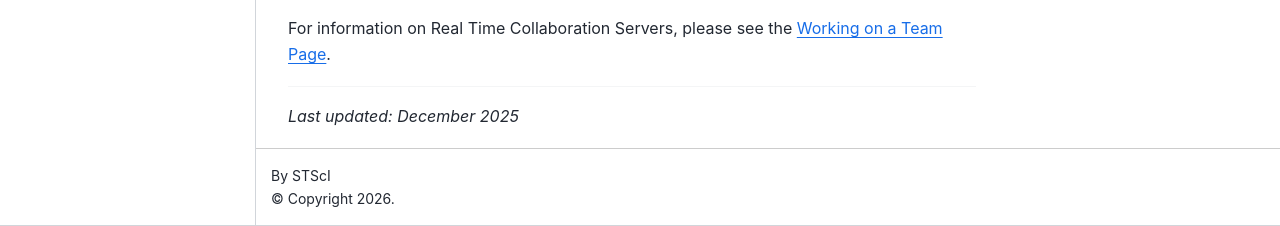
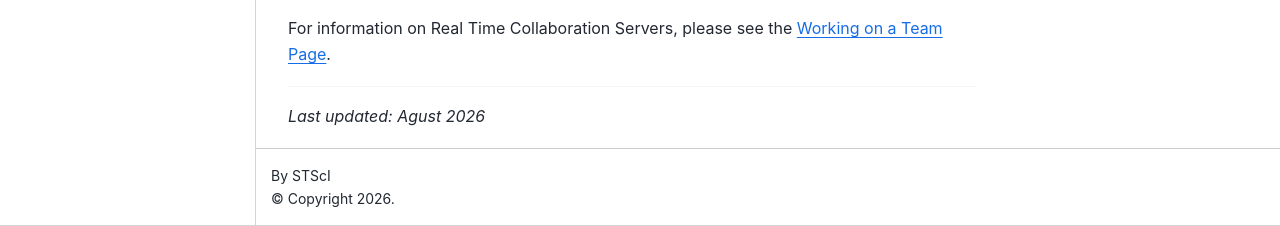
Before and after one commit to spacetelescope/roman_notebooks, a Jupyter Book: the page built from markdown/server.md, in a window 1280 px wide and 900 px high, scrolled down 1406 px. Shown: the part 674-900 px from the top of the window. Built offline with Jupyter Book 1.0.4 settings and Sphinx 7.4.7 and the Sphinx Book theme 1.1.4, drawn with Linux system fonts in a browser that asks for light colours; pages that are not in the unit, such as notebooks, are missing from menus.

Commit message:
Updated dates for server and tutorials markdown files

```diff
--- a/markdown/server.md
+++ b/markdown/server.md
@@ -60,4 +60,4 @@ Use named servers when you need separate workspaces—for example, testing a cle
 For information on Real Time Collaboration Servers, please see the [Working on a Team Page](./teams.md).
 
 ---
-*Last updated: December 2025*
+*Last updated: Agust 2026*
```
Also changed, not shown: markdown/tutorials.md (+1 -1 lines).
